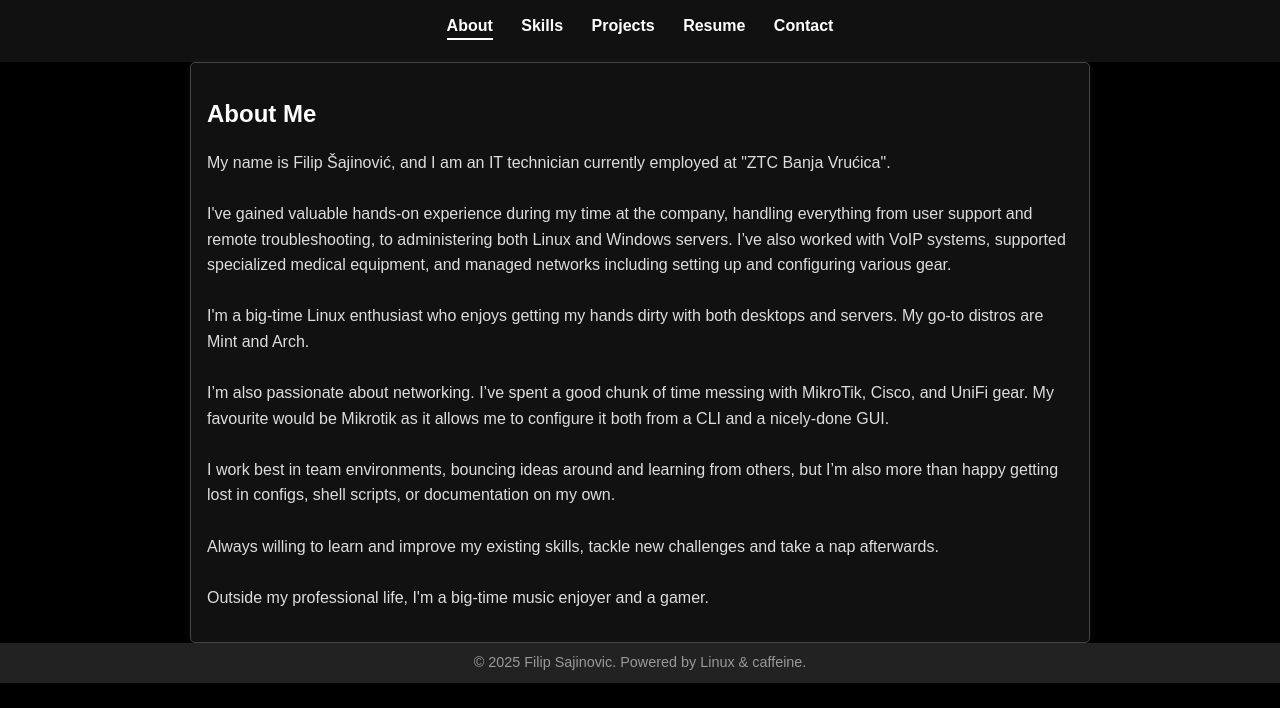
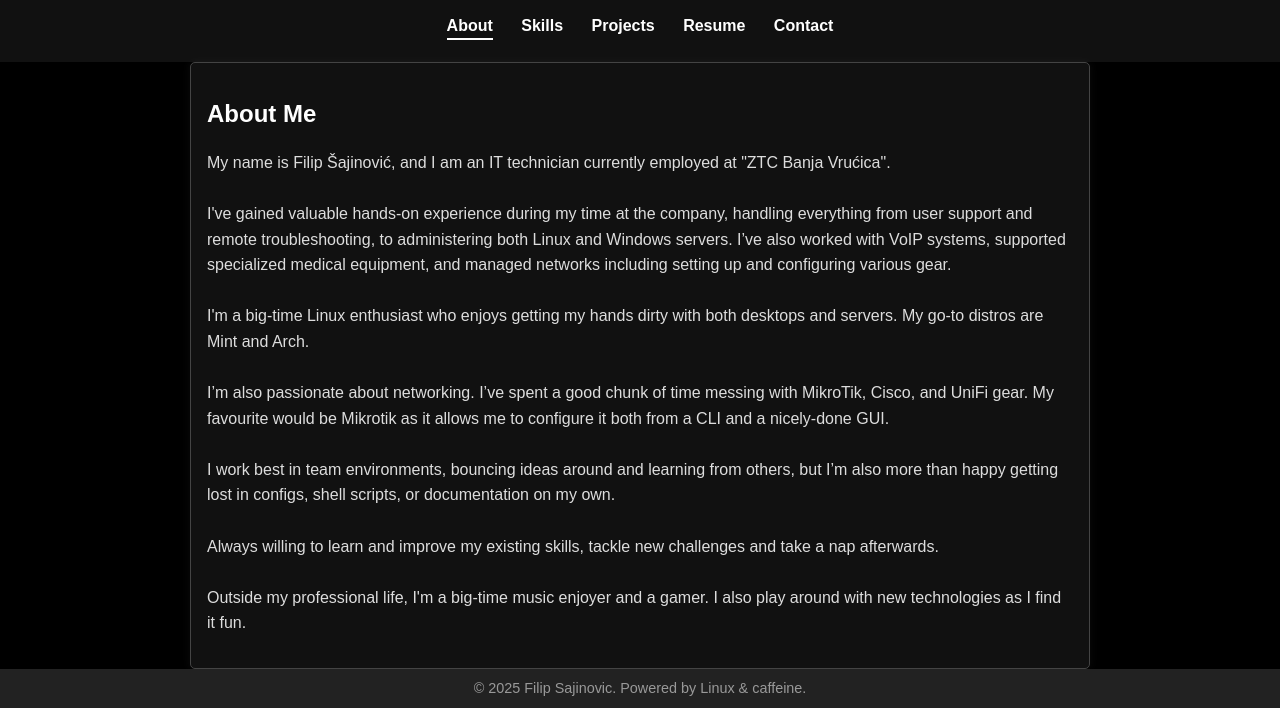
Before and after one commit to TempleISO/TempleISO.github.io, a plain HTML site: page index.html in a window 1280 px wide. Shown: the part 122-830 px from the top of the page. Before the commit the page ends 805 px from the top, so only its background shows below. Drawn offline with Linux system fonts and the light colour scheme.

Commit message:
update1.2-quickfix3

```diff
--- a/index.html
+++ b/index.html
@@ -57,7 +57,7 @@
   </p>
   <br>
   <p>
-    Outside my professional life, I'm a big-time music enjoyer and a gamer.
+    Outside my professional life, I'm a big-time music enjoyer and a gamer. I also play around with new technologies as I find it fun.
   </p>
     </section>
   </main>
```
